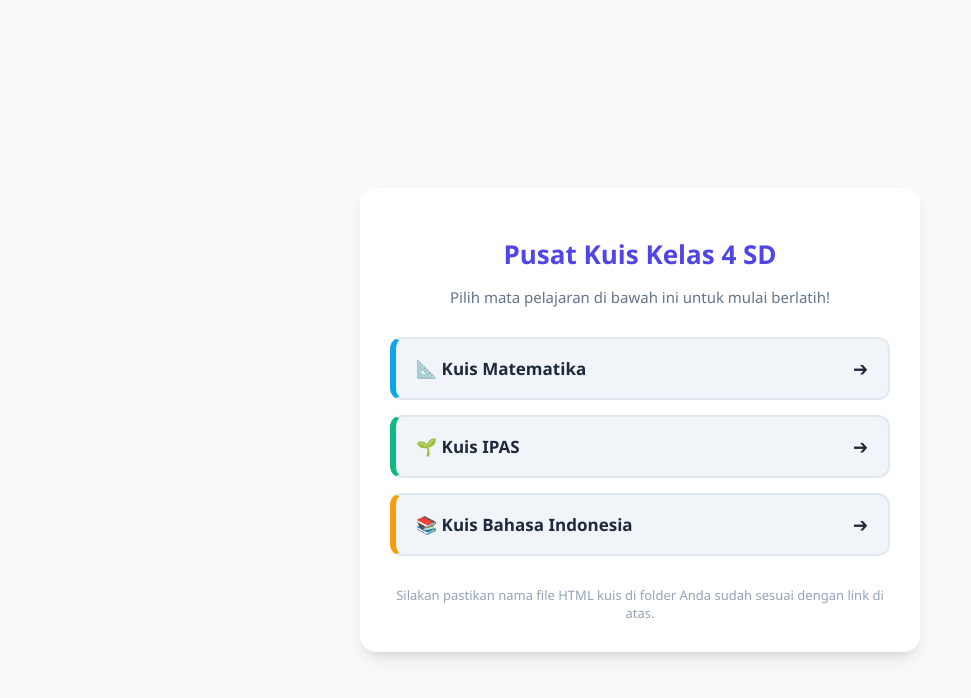
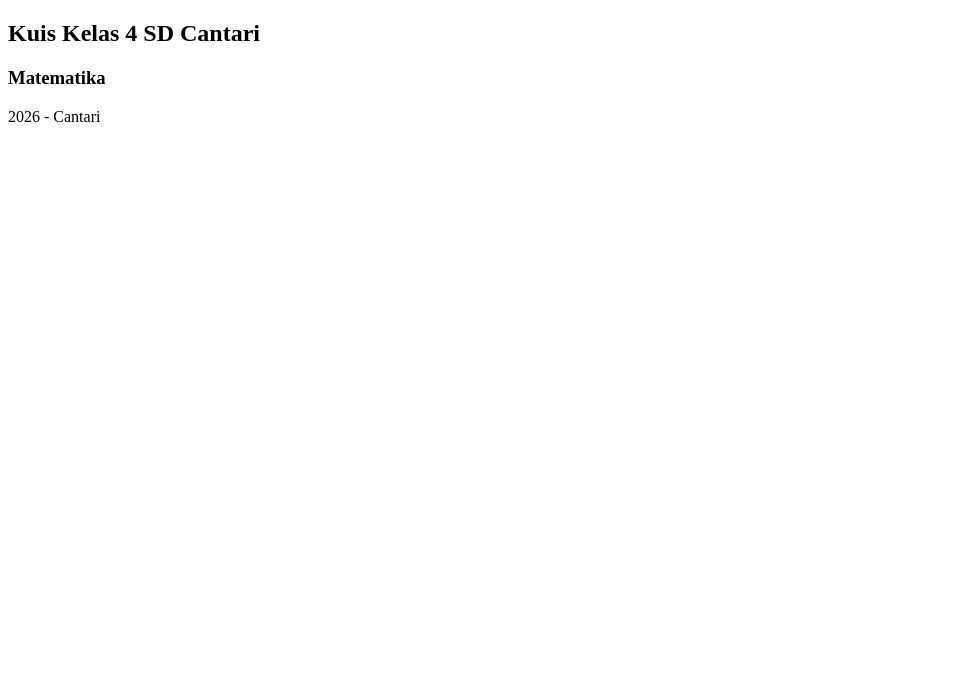
Before and after one commit to ujisama2/kuis-matematika, a plain HTML site: page index.html in a window 1280 px wide. Shown: the whole page, without its empty margins (0-971 px from the left). Drawn offline with Linux system fonts and the light colour scheme.

Commit message:
Update index.html

```diff
--- a/index.html
+++ b/index.html
@@ -1,138 +1,14 @@
 <!DOCTYPE html>
-<html lang="id">
-<head>
-    <meta charset="UTF-8">
-    <meta name="viewport" content="width=device-width, initial-scale=1.0">
-    <title>Menu Utama - Kuis Seru Kelas 4 SD</title>
-    <style>
-        :root {
-            --primary: #4f46e5;
-            --primary-hover: #4338ca;
-            --bg-color: #f8fafc;
-            --card-bg: #ffffff;
-            --text-color: #1e293b;
-            --border-color: #e2e8f0;
-            --accent-math: #0ea5e9;
-            --accent-ipas: #10b981;
-            --accent-indo: #f59e0b;
-        }
-
-        body {
-            font-family: 'Segoe UI', Tahoma, Geneva, Verdana, sans-serif;
-            background-color: var(--bg-color);
-            color: var(--text-color);
-            margin: 0;
-            padding: 20px;
-            display: flex;
-            justify-content: center;
-            align-items: center;
-            min-height: 100vh;
-        }
-
-        .container {
-            width: 100%;
-            max-width: 500px;
-            background: var(--card-bg);
-            padding: 30px;
-            border-radius: 16px;
-            box-shadow: 0 10px 25px -5px rgba(0, 0, 0, 0.1), 0 8px 10px -6px rgba(0, 0, 0, 0.1);
-            text-align: center;
-        }
-
-        h1 {
-            color: var(--primary);
-            margin-bottom: 10px;
-            font-size: 26px;
-        }
-
-        .subtitle {
-            color: #64748b;
-            font-size: 15px;
-            margin-bottom: 30px;
-        }
-
-        .menu-list {
-            display: flex;
-            flex-direction: column;
-            gap: 15px;
-        }
-
-        /* Tombol menu berbasis tag <a> (link HTML murni) */
-        .menu-btn {
-            display: flex;
-            align-items: center;
-            justify-content: space-between;
-            background: #f1f5f9;
-            border: 2px solid var(--border-color);
-            padding: 16px 20px;
-            border-radius: 12px;
-            text-decoration: none;
-            color: var(--text-color);
-            font-size: 17px;
-            font-weight: 600;
-            transition: all 0.2s ease;
-        }
-
-        .menu-btn:hover {
-            background: #e2e8f0;
-            border-color: var(--primary);
-            transform: translateY(-2px);
-            box-shadow: 0 4px 12px rgba(0, 0, 0, 0.05);
-        }
-
-        .menu-btn.math {
-            border-left: 6px solid var(--accent-math);
-        }
-
-        .menu-btn.ipas {
-            border-left: 6px solid var(--accent-ipas);
-        }
-
-        .menu-btn.indo {
-            border-left: 6px solid var(--accent-indo);
-        }
-
-        .icon {
-            font-size: 20px;
-        }
-
-        .footer-note {
-            margin-top: 30px;
-            font-size: 13px;
-            color: #94a3b8;
-        }
-    </style>
-</head>
+<html>
 <body>
 
-    <div class="container">
-        <h1>Pusat Kuis Kelas 4 SD</h1>
-        <p class="subtitle">Pilih mata pelajaran di bawah ini untuk mulai berlatih!</p>
+<h2>Kuis Kelas 4 SD Cantari</h2>
 
-        <div class="menu-list">
-            <!-- Link ke Kuis Matematika -->
-            <a href="https://htmlpreview.github.io/?https://github.com/ujisama2/kuis-matematika/blob/main/kuis_matematika_kelas_4_sd_membaca_menulis_bilangan_cacah.html" class="menu-btn math">
-                <span>📐 Kuis Matematika</span>
-                <span class="icon">➔</span>
-            </a>
+<h3>Matematika</h3>
+<a href="https://www.w3schools.com/"
+target="_blank"></a>
 
-            <!-- Link ke Kuis IPAS -->
-            <a href="kuis_ipas.html" class="menu-btn ipas">
-                <span>🌱 Kuis IPAS</span>
-                <span class="icon">➔</span>
-            </a>
-
-            <!-- Link ke Kuis Bahasa Indonesia -->
-            <a href="kuis_bahasa.html" class="menu-btn indo">
-                <span>📚 Kuis Bahasa Indonesia</span>
-                <span class="icon">➔</span>
-            </a>
-        </div>
-
-        <div class="footer-note">
-            Silakan pastikan nama file HTML kuis di folder Anda sudah sesuai dengan link di atas.
-        </div>
-    </div>
+<p>2026 - Cantari</p>
 
 </body>
 </html>
```
